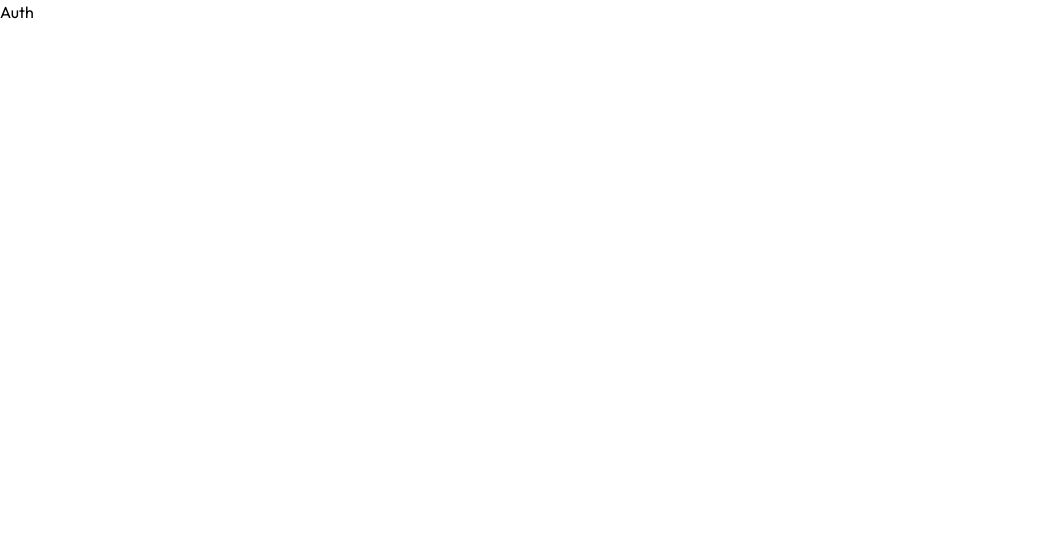
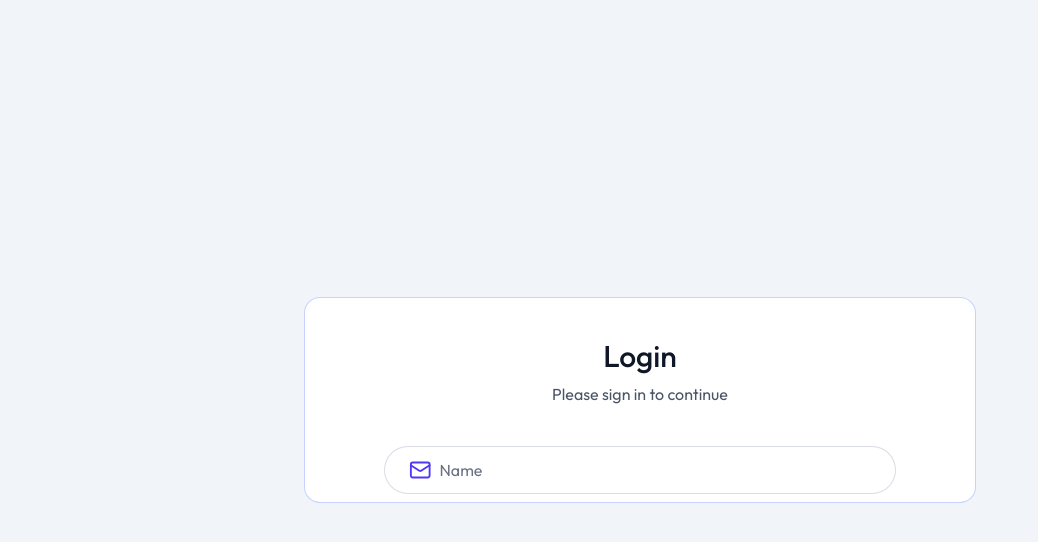
Before and after one commit to aayushvyas025/Resuvo, a React (Vite) app in the folder client/: page /auth in a window 1280 px wide. Shown: the top 542 px of the page, without its empty margins (0-1038 px from the left). Built offline with nearby package versions, Linux system fonts and the light colour scheme.

Commit message:
Add InputComponent

```diff
--- /dev/null
+++ b/client/src/components/Auth/AuthForm.jsx
@@ -0,0 +1,49 @@
+import React, { useState } from "react";
+import Input from "../helpers/Input";
+import { Mail, User } from "lucide-react";
+
+function AuthForm() {
+  const [formState, setFormState] = useState("login");
+  const [formData, setFormData] = useState({
+    name: "",
+    email: "",
+    password: "",
+  });
+
+  function handleSubmit(e) {
+    e.preventDefault();
+  }
+
+  return (
+    <form
+      className="max-w-2xl w-full text-center border border-indigo-300/60 rounded-2xl px-8 bg-white"
+      onSubmit={handleSubmit}
+    >
+      <h1 className="text-gray-900 text-3xl mt-10 font-medium">Login</h1>
+      <p className="text-gray-600 text-md mt-2 mb-4">
+        Please sign in to continue
+      </p>
+      <div className="flex  flex-col items-center justify-center gap-4 p-2">
+
+      {formState !== "login" && (
+          <Input
+          type="text"
+          value={formData.name}
+          placeholder={"Name"}
+          icon={<User className="text-indigo-600 size-6" />}
+          onChange={(e) => setFormData({ ...formData, name: e.target.value })}
+        />
+    )}
+       <Input
+          type="text"
+          value={formData.name}
+          placeholder={"Name"}
+          icon={<Mail className="text-indigo-600 size-6" />}
+          onChange={(e) => setFormData({ ...formData, name: e.target.value })}
+          />
+    </div>
+    </form>
+  );
+}
+
+export default AuthForm;
--- /dev/null
+++ b/client/src/components/helpers/Input.jsx
@@ -0,0 +1,19 @@
+import React from "react";
+
+function Input({ type = "text", onChange, value, placeholder, icon }) {
+  return (
+    <div class="flex items-center max-w-lg w-full mt-4 bg-white border border-gray-300/80 h-12 rounded-full overflow-hidden pl-6 gap-2 p-1">
+      {icon}
+      <input
+        type={type}
+        placeholder={placeholder}
+        className="bg-transparent text-gray-500 placeholder-gray-500 outline-none text-base w-full h-full"
+        onChange={onChange}
+        value={value}
+        required
+      />
+    </div>
+  );
+}
+
+export default Input;
--- a/client/src/pages/Auth.jsx
+++ b/client/src/pages/Auth.jsx
@@ -1,8 +1,14 @@
 import  { Suspense } from 'react'
+import AuthForm from '../components/Auth/AuthForm'
 
 function Auth() {
   return (
-    <Suspense>Auth</Suspense>
+    <Suspense>
+      <div className='w-screen h-screen flex items-center justify-center bg-slate-100'>
+
+      <AuthForm />
+      </div>
+    </Suspense>
   )
 }
 
```
